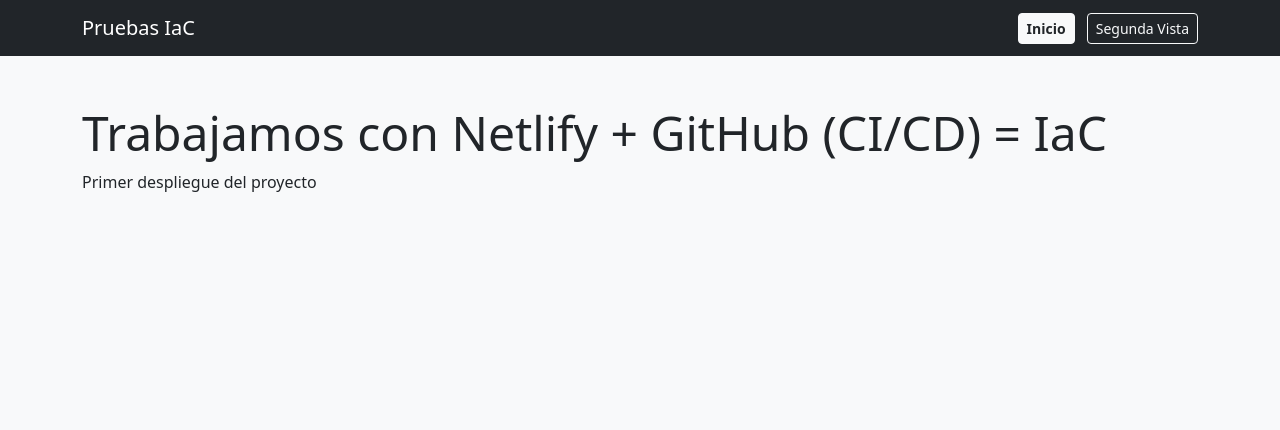
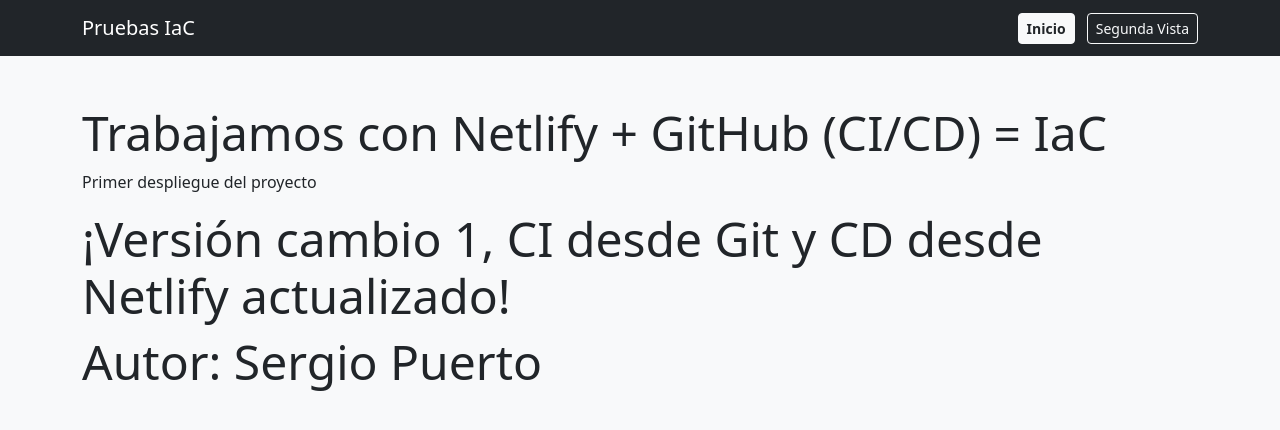
Before and after one commit to spuertom/proyecto__iac, a plain HTML site: page index.html in a window 1280 px wide. Drawn offline with nearby package versions, Linux system fonts and the light colour scheme.

Commit message:
Update index.html- feat: nuevos cambios agregados

```diff
--- a/index.html
+++ b/index.html
@@ -21,7 +21,8 @@
   <main class="container py-5">
     <h1 class="display-5">Trabajamos con Netlify + GitHub (CI/CD) = IaC</h1>
    <p>Primer despliegue del proyecto</p>
-
+    <h1 class="display-5">¡Versión cambio 1, CI desde Git y CD desde Netlify actualizado!</h1>
+    <h2 class="display-5">Autor: Sergio Puerto</h2>
     <p class="lead">
     </p>
   </main>
```
